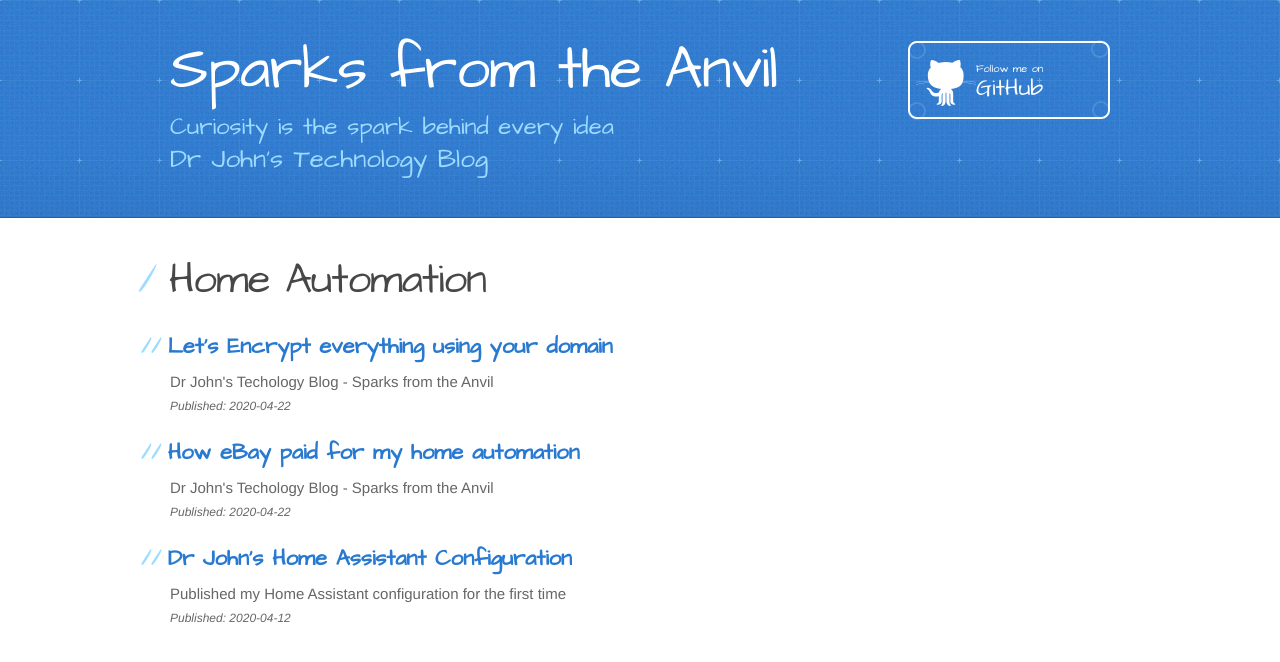
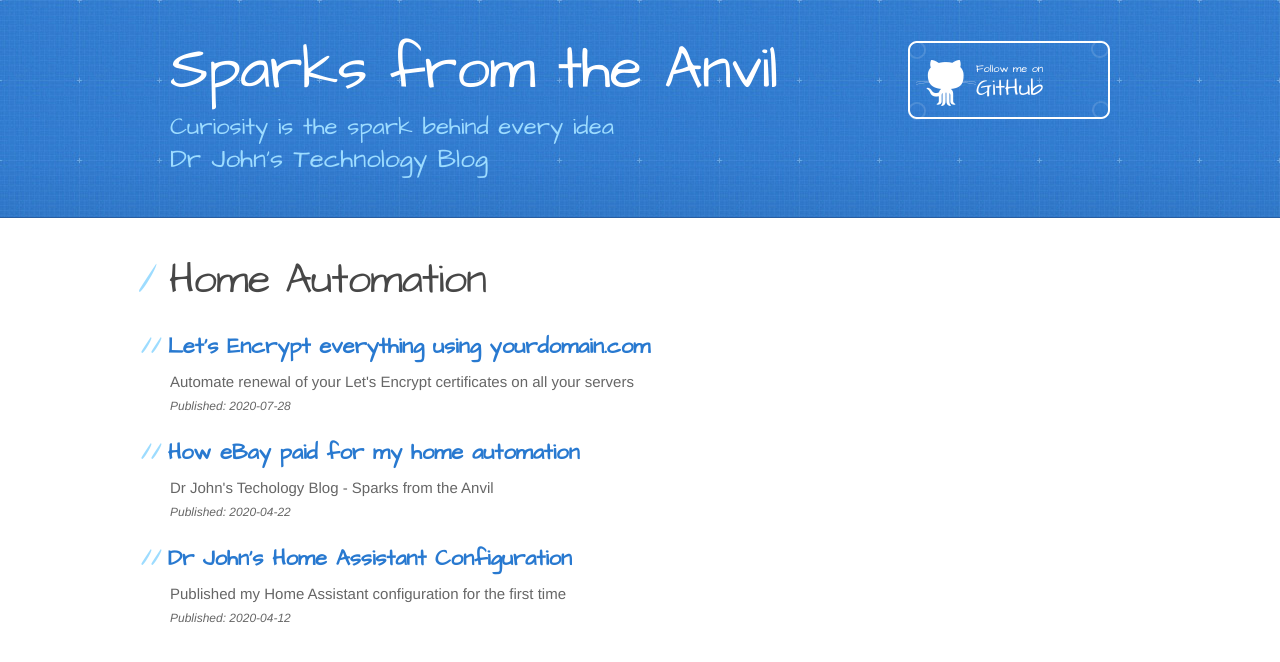
Before and after one commit to DrJohnT/DrJohnT.github.io, a Jekyll site: the page built from README.md, in a window 1280 px wide. Shown: the top 662 px of the page. Built offline with Jekyll 4.4.1, drawn with Linux system fonts in a browser that asks for light colours; our own code applies the rules of GitHub Pages for plain Markdown files.

```diff
--- a/_blog_posts/2020-07-27-lets-encrypt-everything.md
+++ b/_blog_posts/2020-07-27-lets-encrypt-everything.md
@@ -1,9 +1,9 @@
 ---
 layout: default
-title: Let's Encrypt everything using your domain
-description: Dr John's Techology Blog - Sparks from the Anvil
+title: Let's Encrypt everything using yourdomain.com
+description: Automate renewal of your Let's Encrypt certificates on all your servers
 category: Home Automation
-published: 2020-04-22
+published: 2020-07-28
 image: ./assets/images/Letsencrypt.jpg
 ---
 
```
